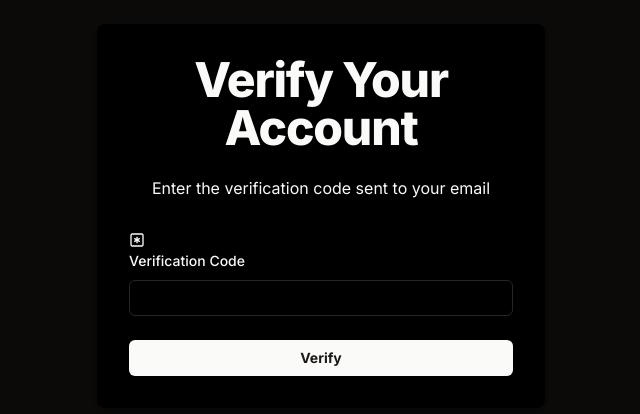
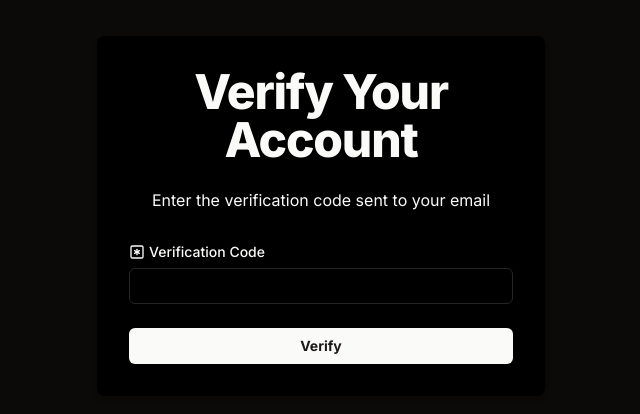
Before and after one commit to sumitcoder01/anony-texts, a Next.js app: page /verify-user/1 in a window 1280 px wide. Shown: the part 184-598 px from the top of the page, without its empty margins (319-959 px from the left). Built offline with nearby package versions, Linux system fonts and the light colour scheme.

Commit message:
style : sign up , sign in and verify user page style fixed

```diff
--- /dev/null
+++ b/src/app/(auth)/forgot-password/page.tsx
@@ -0,0 +1,9 @@
+
+
+const ForgotPassword = () => {
+  return (
+    <div className="my-10 text-center">Forgot Password</div>
+  )
+}
+
+export default ForgotPassword
--- a/src/app/(auth)/login/page.tsx
+++ b/src/app/(auth)/login/page.tsx
@@ -109,6 +109,7 @@ const Login = () => {
                   <FormLabel className="flex gap-1 items-center"><PasswordIcon className="h-4 w-4" />Password</FormLabel>
                   <PasswordInput name="password" field={field} />
                   <FormMessage />
+                  <p onClick={()=>router.replace("/forgot-password")} className='text-blue-600 hover:text-blue-800 hover:underline text-sm text-right underline-offset-2'>Forgot password?</p>
                 </FormItem>
               )}
             />
--- a/src/app/(auth)/register/page.tsx
+++ b/src/app/(auth)/register/page.tsx
@@ -137,7 +137,7 @@ const Register = () => {
                 <FormItem>
                   <FormLabel className="flex gap-1 items-center"><EmailIcon className="h-4 w-4" />Email</FormLabel>
                   <Input {...field} name="email" />
-                  <p className='text-muted text-gray-900 dark:text-[#EDEADE] text-sm'>We will send you a verification code</p>
+                  <p className='text-muted text-gray-900 dark:text-[#EDEADE] text-xs'>We will send you a verification code</p>
                   <FormMessage />
                 </FormItem>
               )}
--- a/src/app/(auth)/verify-user/[username]/page.tsx
+++ b/src/app/(auth)/verify-user/[username]/page.tsx
@@ -82,7 +82,7 @@ const VerifyUser = ({ params }: VerifyUserProps) => {
               control={form.control}
               render={({ field }) => (
                 <FormItem>
-                  <FormLabel><SecretsIcon className="h-4 w-4" />Verification Code</FormLabel>
+                  <FormLabel className="flex gap-1 items-center"><SecretsIcon className="h-4 w-4" />Verification Code</FormLabel>
                   <Input {...field} />
                   <FormMessage />
                 </FormItem>
```
